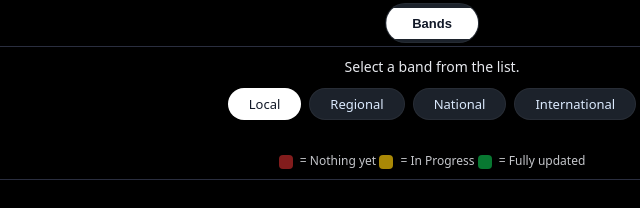
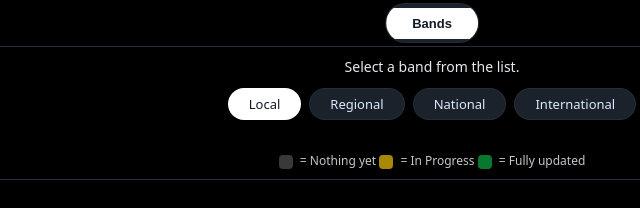
Before and after one commit to ruyven12/Music, a website: page index.html in a window 1280 px wide. Shown: the full height of the page, 208-848 px from the left. Drawn offline with Linux system fonts and the light colour scheme; no server answers.

Commit message:
Update index.html

```diff
--- a/index.html
+++ b/index.html
@@ -214,7 +214,7 @@
   }
 
   .legend.none {
-    background: #922;
+    background: #444444;
   }
 
   .legend.partial {
```
